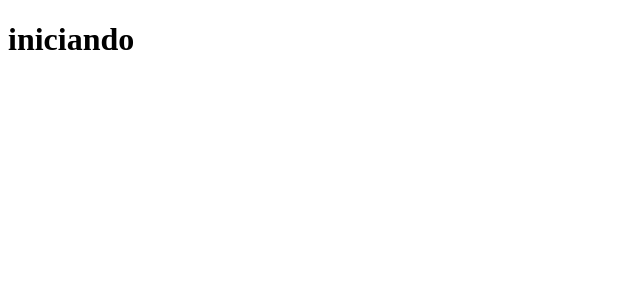
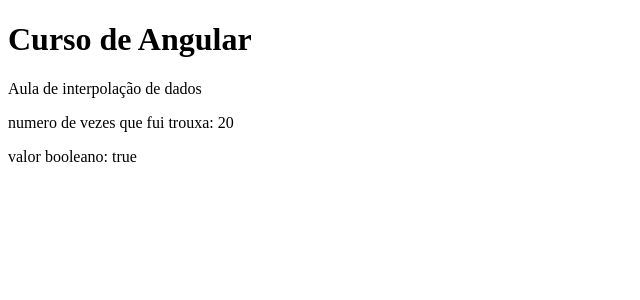
Before and after one commit to liviaandressa/curso-angular13, an Angular app: page / in a window 1280 px wide. Shown: the top 300 px of the page, without its empty margins (0-640 px from the left). Built offline with nearby package versions, Linux system fonts and the light colour scheme.

Commit message:
dados no template - aula 5

```diff
--- a/src/app/app.component.html
+++ b/src/app/app.component.html
@@ -1,3 +1,5 @@
 <h1>
   {{title}}
 </h1>
+
+<app-interpolacao-de-dados></app-interpolacao-de-dados>
--- a/src/app/app.component.ts
+++ b/src/app/app.component.ts
@@ -6,5 +6,5 @@ import { Component } from '@angular/core';
   styleUrls: ['./app.component.css']
 })
 export class AppComponent {
-  title = 'iniciando';
+  title = 'Curso de Angular';
 }
--- a/src/app/app.module.ts
+++ b/src/app/app.module.ts
@@ -4,10 +4,13 @@ import { FormsModule } from '@angular/forms';
 import { HttpModule } from '@angular/http';
 
 import { AppComponent } from './app.component';
+import { InterpolacaoDeDadosComponent } from './components/component/interpolacao-de-dados/interpolacao-de-dados.component';
+
 
 @NgModule({
   declarations: [
-    AppComponent
+    AppComponent,
+    InterpolacaoDeDadosComponent
   ],
   imports: [
     BrowserModule,
--- /dev/null
+++ b/src/app/components/component/interpolacao-de-dados/interpolacao-de-dados.component.html
@@ -0,0 +1,9 @@
+<p>
+  {{frase}}
+</p>
+
+<p>numero de vezes que fui trouxa:
+  {{numero}}
+</p>
+
+<p>valor booleano: {{boleano}}</p>
--- /dev/null
+++ b/src/app/components/component/interpolacao-de-dados/interpolacao-de-dados.component.ts
@@ -0,0 +1,18 @@
+import { Component, OnInit } from '@angular/core';
+
+@Component({
+  selector: 'app-interpolacao-de-dados',
+  templateUrl: './interpolacao-de-dados.component.html',
+})
+export class InterpolacaoDeDadosComponent implements OnInit {
+
+  frase = "Aula de interpolação de dados"
+  numero: number = 20
+
+  boleano: boolean = true
+  constructor() { }
+
+  ngOnInit() {
+  }
+
+}
```
Also changed, not shown: 1 other file (tests, documents, lock files or other folders).
